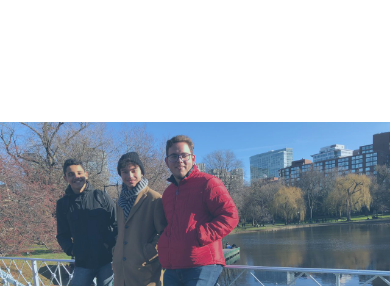
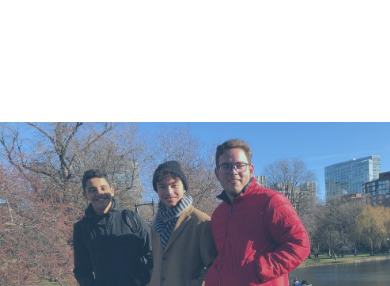
Before and after one commit to cebms/sciall, a plain HTML site: page index.html in a window 390 px wide. Shown: the part 312-598 px from the top of the page. Drawn offline with nearby package versions, Linux system fonts and the light colour scheme.

Commit message:
Update main.css

```diff
--- a/main.css
+++ b/main.css
@@ -258,10 +258,11 @@ a{
 
 @media screen and (max-width: 800px) {
     .banner{
-        max-height: 320px;
+        max-height: 400px;
+        background-size: 130%;
     }
     .banner-curtain{
-        max-height: 320px;
+        max-height: 400px;
     }
     .banner-text{
         float: none;
```
